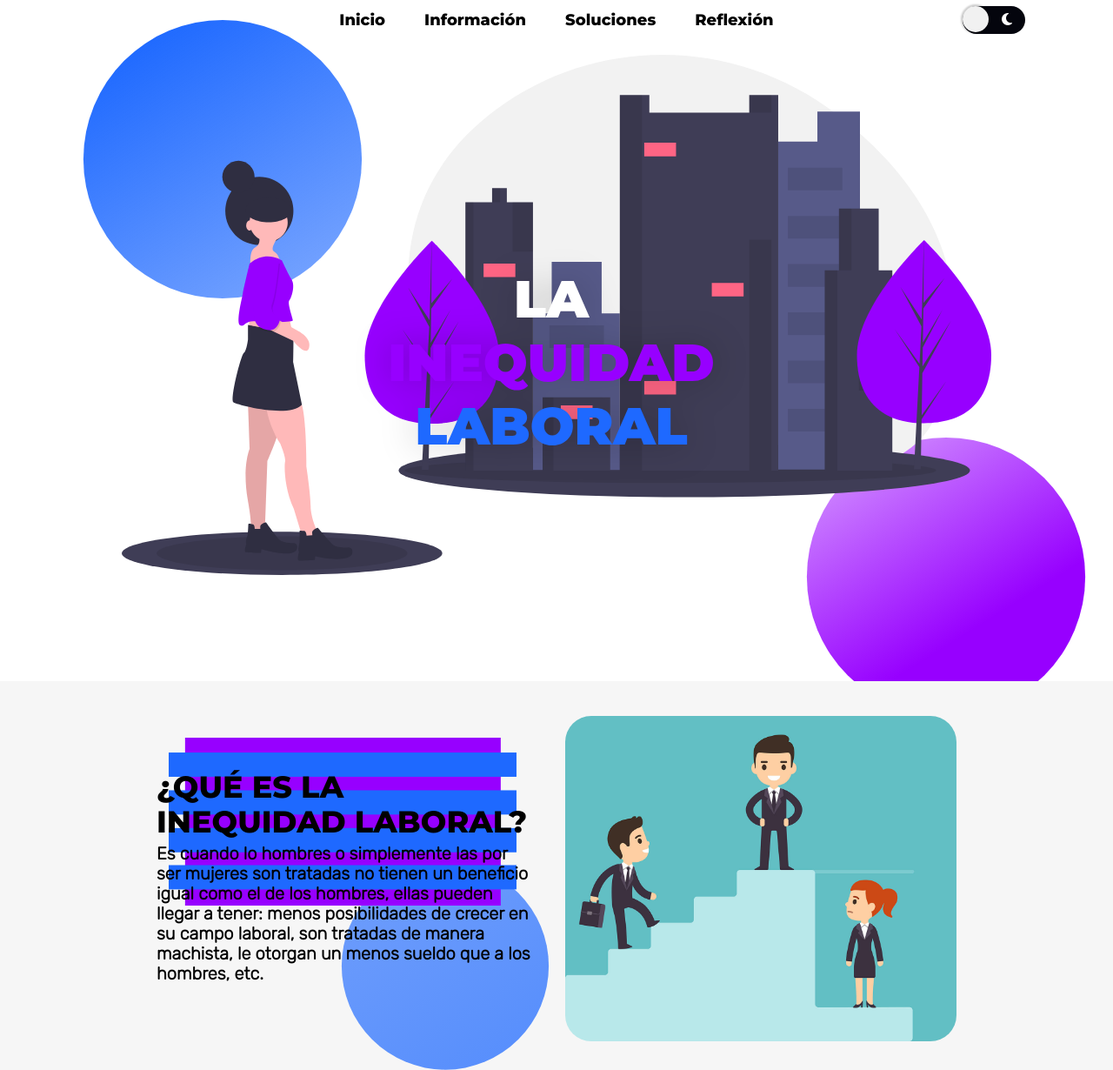
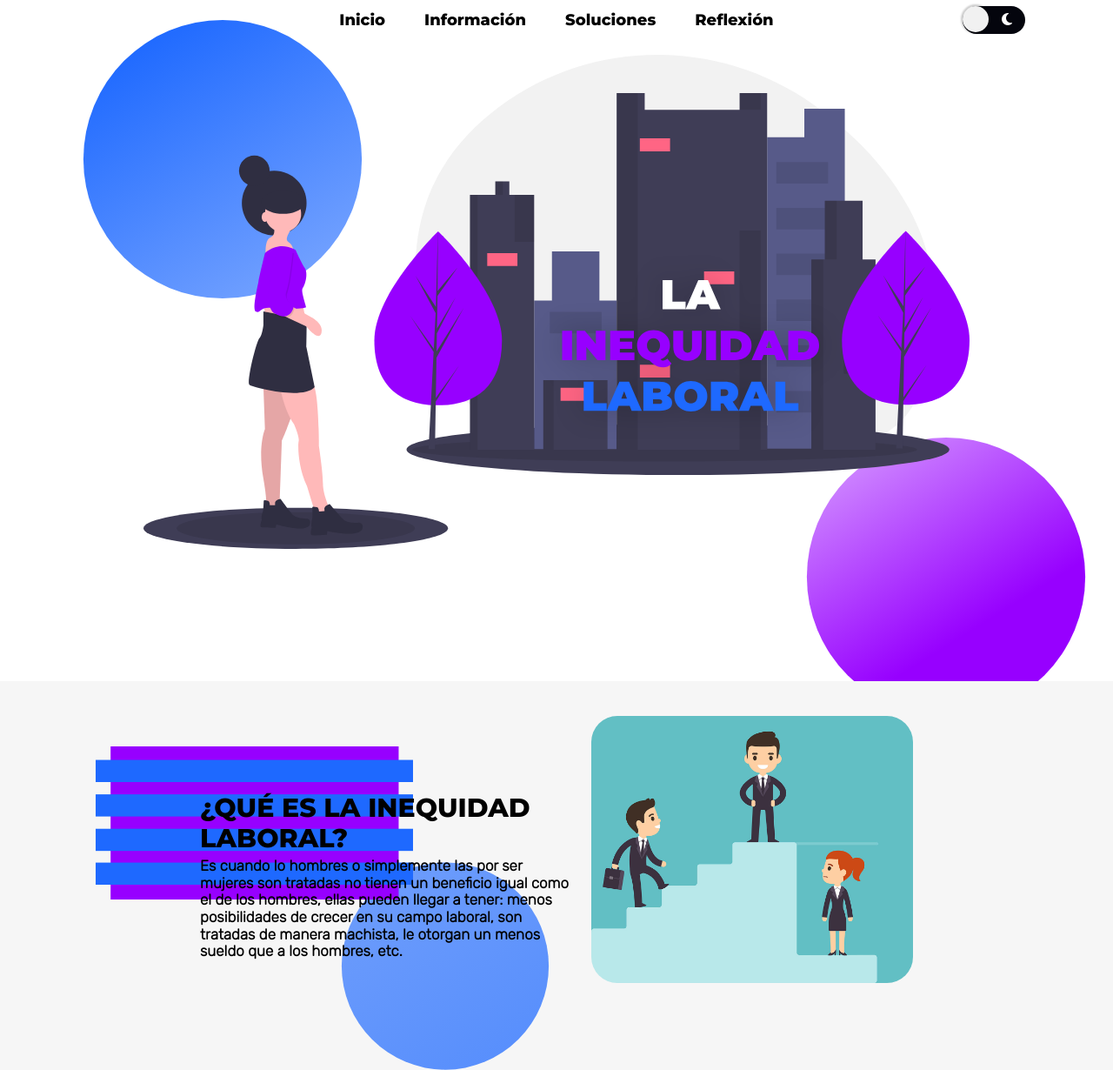
Before and after one commit to JasonCRACK666/InequidadLaboral, a plain HTML site: page index.html in a window 1280 px wide. Shown: the part 17-1247 px from the top of the page at 87% size. Drawn offline with nearby package versions, Linux system fonts and the light colour scheme.

Commit message:
modificaciones css y responsive

```diff
--- a/index.html
+++ b/index.html
@@ -18,6 +18,7 @@
   <link rel="stylesheet" href="./styles/AnimationCards.css">
   <link rel="stylesheet" href="./styles/Reflect.css">
   <link rel="stylesheet" href="./styles/normalize.css">
+  <link rel="stylesheet" href="./styles/Responsive.css">
   <title>InequidadLaboral</title>
 </head>
 <body>
@@ -45,10 +46,8 @@
       <!-- Landin Page -->
       <div class="presentation">
         <div id="imagen-lp" class="imagen">
-          <img src="./img/undraw_city_girl_ccpd 1.svg" alt="img1">
-        </div>
-        <div id="title-lp" class="titulo">
-          <img src="./img/LA INEQUIDAD LABORAL.svg" alt="titlePrimary">
+          <img class="fondo" src="./img/undraw_city_girl_ccpd 1.svg" alt="img1">
+          <img id="titulo" class="titulo" src="./img/LA INEQUIDAD LABORAL.svg" alt="titlePrimary">
         </div>
       </div>
     </div>
@@ -199,7 +198,7 @@
       delay: .4
     });
 
-    gsap.from('#title-lp', {
+    gsap.from('#titulo', {
       duration: 1,
       y: 50,
       ease: 'linear',
--- a/styles/Home.css
+++ b/styles/Home.css
@@ -165,14 +165,17 @@ body.dark .navBar .links li a:hover {
   display: flex;
   align-items: center;
   justify-content: center;
+  position: relative;
 }
 
-.Home .presentation .imagen img {
-  width: 1000px;
+.Home .presentation .imagen .titulo {
+  width: 420px;
+  position: absolute;
+  top: 40%;
+  left: 48%;
+  z-index: 10;
 }
 
-.Home .presentation .titulo {
-  position: absolute;
-  top: 220px;
-  right: 420px;
+.Home .presentation .imagen .fondo {
+  width: 1100px;
 }
--- a/styles/Info.css
+++ b/styles/Info.css
@@ -15,14 +15,18 @@ body.dark .Info {
   align-items: flex-start;
 }
 
+.Info .information .cont {
+  position: relative;
+}
 
 .Info .information .cont img {
   position: absolute;
   content: "";
-  top: 65px;
-  left: 194px;
+  top: 0px;
+  left: 0px;
   width: 400px;
   z-index: 1;
+  transform: translateX(-120px) translateY(35px);
 }
 
 .Info .information .cont .cont-inf {
@@ -85,6 +89,7 @@ body.dark .Info .information .cont .cont-inf p {
   transition: .5s;
   width: 350px;
   height: 233px;
+  z-index: 1;
 }
 
 .Info .galery .box img {
@@ -93,7 +98,7 @@ body.dark .Info .information .cont .cont-inf p {
 }
 
 .Info .galery .box:hover {
-  z-index: 1;
+  z-index: 10;
   transform: scale(1.15);
   box-shadow: 0 25px 40px rgba(0,0,0,.5);
 }
--- a/styles/Reflect.css
+++ b/styles/Reflect.css
@@ -26,7 +26,7 @@ body.dark .Reflect {
 }
 
 .Reflect .question .quest {
-  width: 500px;
+  max-width: 500px;
   margin-left: 20px;
   z-index: 10;
 }
@@ -62,7 +62,6 @@ body.dark .Reflect .question .quest {
 }
 
 .Reflect .ultimateQuest h2 {
-  width: 1200px;
   text-align: center;
   font-size: 40px;
   font-family: 'Montserrat', sans-serif;
--- /dev/null
+++ b/styles/Responsive.css
@@ -0,0 +1,46 @@
+/* Home */
+@media screen and (max-width: 1280px){
+  .Home .presentation .imagen .fondo {
+    width: 950px;
+  }
+  .Home .presentation .imagen .titulo {
+    width: 360px;
+  }
+}
+
+/* Info */
+@media screen and (max-width: 1280px) {
+  .Info .information .cont .cont-inf h2 {
+    font-size: 30px;
+  }
+  .Info .information .cont .cont-inf p {
+    font-size: 17px;
+  }
+  .Info .information .img-inf img {
+    width: 370px;
+    margin-left: 20px;
+  }
+  .Info .information .cont img {
+    width: 365px;
+  }
+  .Info .galery .box {
+    width: 300px;
+    height: 202px;
+  }
+  .Info .galery .box img {
+    width: 300px;
+  }
+}
+
+/* Reflexión */
+@media screen and (max-width: 1280px) {
+  .Reflect .question .img-q img {
+    width: 590px;
+  }
+  .Reflect .question .quest h3 {
+    font-size: 34px;
+  }
+  .Reflect .question .quest p {
+    font-size: 19px;
+  }
+}
```
